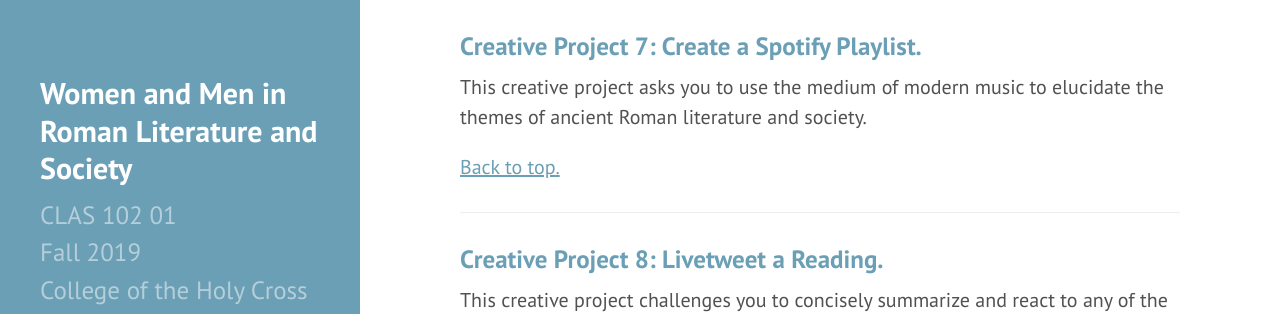
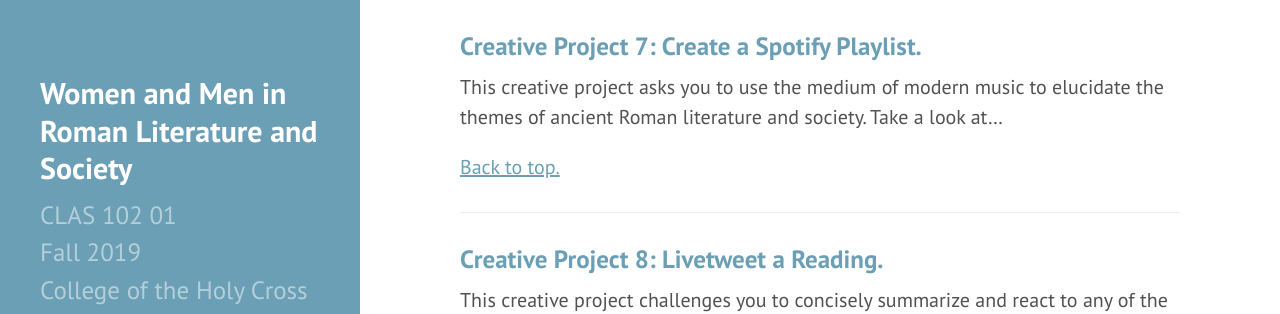
Before and after one commit to DLibatique/CLAS102-F19, a Jekyll site: the page built from 5-creative.md, in a window 1280 px wide and 900 px high, scrolled down 6585 px. Shown: the part 186-500 px from the top of the window. Built offline with Jekyll 4.4.1, drawn with Linux system fonts in a browser that asks for light colours; comment, search, counter and statistics services are not loaded.

```diff
--- a/5-creative.md
+++ b/5-creative.md
@@ -143,7 +143,7 @@
 
 ### <a name="spotify">Creative Project 7: Create a Spotify Playlist.</a>
 
-This creative project asks you to use the medium of modern music to elucidate the themes of ancient Roman literature and society.
+This creative project asks you to use the medium of modern music to elucidate the themes of ancient Roman literature and society. Take a look at...
 
 <a href="#top" class="underline">Back to top.</a>
 <hr>
```
